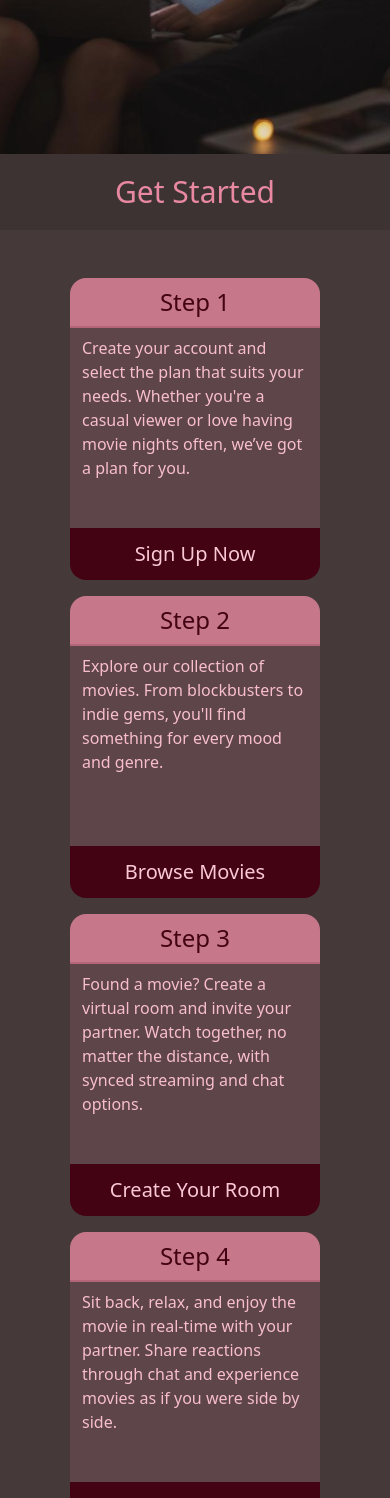
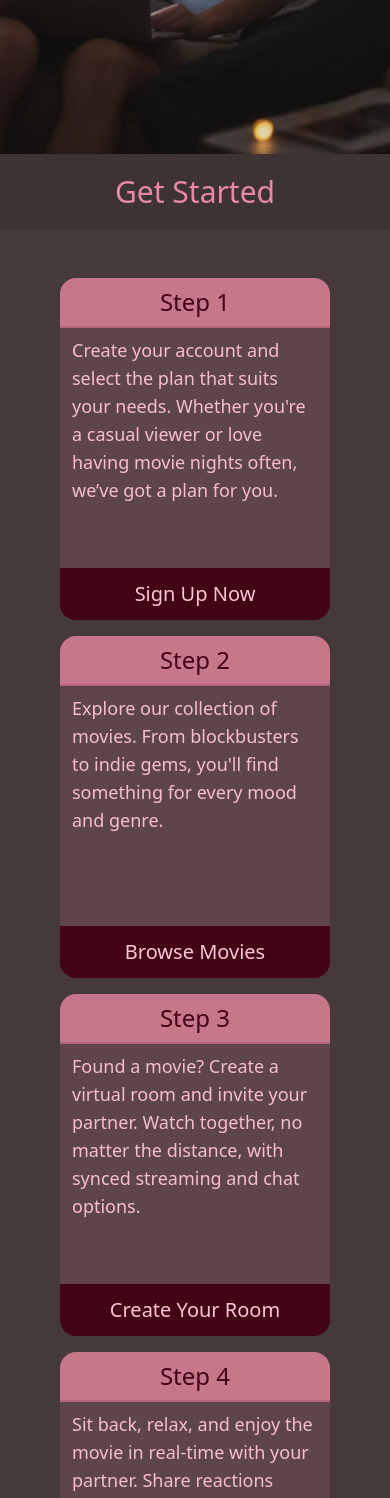
Before and after one commit to marklon123/CouplesView, a React (Vite) app: page / in a window 390 px wide. Shown: the part 452-1950 px from the top of the page. Built offline with nearby package versions, Linux system fonts and the light colour scheme.

Commit message:
major update2

```diff
--- a/src/components/GetStartedComponent/HowTo.jsx
+++ b/src/components/GetStartedComponent/HowTo.jsx
@@ -49,44 +49,44 @@ function HowTo() {
             <h2 className="getStarted-heading w-full text-center text-secondary text-3xl md:text-4xl 2xl:text-5xl py-[20px]">Get Started</h2>
             <div className="container flex flex-col items-center">
                 <div id="card-container" className="flex flex-wrap justify-center mt-[40px] px-2">
-                    <div className="card flex-1 min-w-[200px] max-w-[250px] text-center rounded-2xl m-2 sm:m-4">
+                    <div className="card flex-1 min-w-[200px] max-w-[270px] text-center rounded-2xl m-2 sm:m-4">
                         <h3 className="card-heading font-medium text-2xl md:text-3xl text-cta p-2 border-b-2 border-b-cta border-opacity-15">Step 1</h3>
-                        <div className="relative h-[200px] sm:h-[240px]">
+                        <div className="relative h-[240px] sm:h-[270px] max-h-[300px]">
                             <div className="absolute inset-0 bg-secondary opacity-15"></div>
-                            <p className="text-start lg:text-lg xl:text-xl py-2 px-3 text-tertiary overflow-y-auto">
+                            <p className="text-start text-lg xl:text-xl py-2 px-3 text-tertiary overflow-y-auto">
                                 Create your account and select the plan that suits your needs. Whether you're a
                                 casual viewer or love having movie nights often, we’ve got a plan for you.
                             </p>
                         </div>
                         <a className="card-cta py-3 block text-xl lg:text-2xl bg-cta text-tertiary">Sign Up Now</a>
                     </div>
-                    <div className="card flex-1 min-w-[200px] max-w-[250px] text-center rounded-2xl m-2 sm:m-4">
+                    <div className="card flex-1 min-w-[200px] max-w-[270px] text-center rounded-2xl m-2 sm:m-4">
                         <h3 className="card-heading font-medium text-2xl md:text-3xl text-cta p-2 border-b-2 border-b-cta border-opacity-15">Step 2</h3>
-                        <div className="relative h-[200px] sm:h-[240px] max-h-[300px]">
+                        <div className="relative h-[240px] sm:h-[270px] max-h-[300px]">
                             <div className="absolute inset-0 bg-secondary opacity-15"></div>
-                            <p className="text-start lg:text-lg xl:text-xl py-2 px-3 text-tertiary overflow-y-auto">
+                            <p className="text-start text-lg xl:text-xl py-2 px-3 text-tertiary overflow-y-auto">
                              Explore our collection of movies. From blockbusters to indie gems,
                              you'll find something for every mood and genre.
                             </p>
                         </div>
                         <a href="/movies" className="card-cta py-3 block text-xl lg:text-2xl bg-cta text-tertiary">Browse Movies</a>
                     </div>
-                    <div className="card flex-1 min-w-[200px] max-w-[250px] text-center rounded-2xl m-2 sm:m-4">
+                    <div className="card flex-1 min-w-[200px] max-w-[270px] text-center rounded-2xl m-2 sm:m-4">
                         <h3 className="card-heading font-medium text-2xl md:text-3xl text-cta p-2 border-b-2 border-b-cta border-opacity-15">Step 3</h3>
-                        <div className="relative h-[200px] sm:h-[240px] max-h-[300px]">
+                        <div className="relative h-[240px] sm:h-[270px] max-h-[300px]">
                             <div className="absolute inset-0 bg-secondary opacity-15"></div>
-                            <p className="text-start lg:text-lg xl:text-xl py-2 px-3 text-tertiary overflow-y-auto">
+                            <p className="text-start text-lg xl:text-xl py-2 px-3 text-tertiary overflow-y-auto">
                             Found a movie? Create a virtual room and invite your partner. Watch together, no matter the
                             distance, with synced streaming and chat options.
                             </p>
                         </div>
                         <a className="card-cta py-3 block text-xl lg:text-2xl bg-cta text-tertiary">Create Your Room</a>
                     </div>
-                    <div className="card flex-1 min-w-[200px] max-w-[250px] text-center rounded-2xl m-2 sm:m-4">
+                    <div className="card flex-1 min-w-[200px] max-w-[270px] text-center rounded-2xl m-2 sm:m-4">
                         <h3 className="card-heading font-medium text-2xl md:text-3xl text-cta p-2 border-b-2 border-b-cta border-opacity-15">Step 4</h3>
-                        <div className="relative h-[200px] sm:h-[240px] max-h-[300px]">
+                        <div className="relative h-[240px] sm:h-[270px] max-h-[300px]">
                             <div className="absolute inset-0 bg-secondary opacity-15"></div>
-                            <p className="text-start lg:text-lg xl:text-xl py-2 px-3 text-tertiary overflow-y-auto">
+                            <p className="text-start text-lg xl:text-xl py-2 px-3 text-tertiary overflow-y-auto">
                             Sit back, relax, and enjoy the movie in real-time with your partner. Share reactions through
                              chat and experience movies as if you were side by side.
                             </p>
--- a/src/components/Header/Header.jsx
+++ b/src/components/Header/Header.jsx
@@ -48,9 +48,10 @@ function Header() {
         function closeSearchBarOnClick(e) {
             const magnifyingGlassIconContainer = document.querySelector(".magnifyingGlassIcon-container");
             const magnifyingGlass = document.querySelector(".magnifyingGlassPrev");
+            const searchBarContainer = document.querySelector(".searchBar-container");
             const searchBar = document.querySelector(".searchBar");
 
-            if ((searchBar && searchBar !== e.target && !searchBar.classList.contains("hidden")) &&
+            if ((searchBar && searchBar !== e.target && !searchBar.classList.contains("hidden") && !searchBarContainer.contains(e.target)) &&
             (magnifyingGlass && magnifyingGlass !== e.target) &&
             (magnifyingGlassIconContainer && !magnifyingGlassIconContainer.contains(e.target))) {
                 magnifyingGlassIconContainer.classList.remove('bg-tertiary', 'bg-opacity-90', 'sm:bg-none', 'p-[2px]', 'sm:p-0');
--- a/src/components/Movies/PopularMovies.jsx
+++ b/src/components/Movies/PopularMovies.jsx
@@ -150,9 +150,9 @@ function PopularMovies() {
                             </div>
                             <div className="mt-1">
                                 <span className="flex items-center">
-                                    <p className="cardTime text-tertiary text-[12px] sm:text-sm">{`${currentMedia?.runtime} min`}</p>
+                                    <p className="cardTime text-tertiary text-[13px] sm:text-md">{`${currentMedia?.runtime} min`}</p>
                                     <i className="fa-solid fa-circle text-tertiary text-[2px] sm:text-[3px] mx-2"></i>
-                                    <p className="cardYear text-secondary text-[12px] sm:text-sm">{`${year}`}</p>
+                                    <p className="cardYear text-secondary text-[13px] sm:text-md">{`${year}`}</p>
                                 </span>
                             </div>
                         </div>
@@ -177,7 +177,7 @@ function PopularMovies() {
 
 
     return (
-        <section className="flex justify-center px-2">
+        <section className="flex justify-center">
             <div className="container relative mb-[20px] sm:mb-[30px] p-2 pb-4">
                 <div className="absolute inset-0 bg-primary_variant rounded-lg"></div>
                 <div className="heading relative">
--- a/src/components/Movies/TopRatedMovies.jsx
+++ b/src/components/Movies/TopRatedMovies.jsx
@@ -150,9 +150,9 @@ function TopRatedMovies() {
                             </div>
                             <div className="mt-1">
                                 <span className="flex items-center">
-                                    <p className="cardTime text-tertiary text-[12px] sm:text-sm">{`${currentMedia?.runtime} min`}</p>
+                                    <p className="cardTime text-tertiary text-[13px] md:text-sm">{`${currentMedia?.runtime} min`}</p>
                                     <i className="fa-solid fa-circle text-tertiary text-[2px] sm:text-[3px] mx-2"></i>
-                                    <p className="cardYear text-secondary text-[12px] sm:text-sm">{`${year}`}</p>
+                                    <p className="cardYear text-secondary text-[13px] md:text-sm">{`${year}`}</p>
                                 </span>
                             </div>
                         </div>
@@ -177,7 +177,7 @@ function TopRatedMovies() {
 
 
     return (
-        <section className="flex justify-center px-2">
+        <section className="flex justify-center">
             <div className="container relative p-2 pb-4">
                 <div className="absolute inset-0 bg-primary_variant rounded-lg"></div>
                 <div className="heading relative">
```
Also changed, not shown: src/components/Movies/Trending.jsx (+4 -4 lines).
